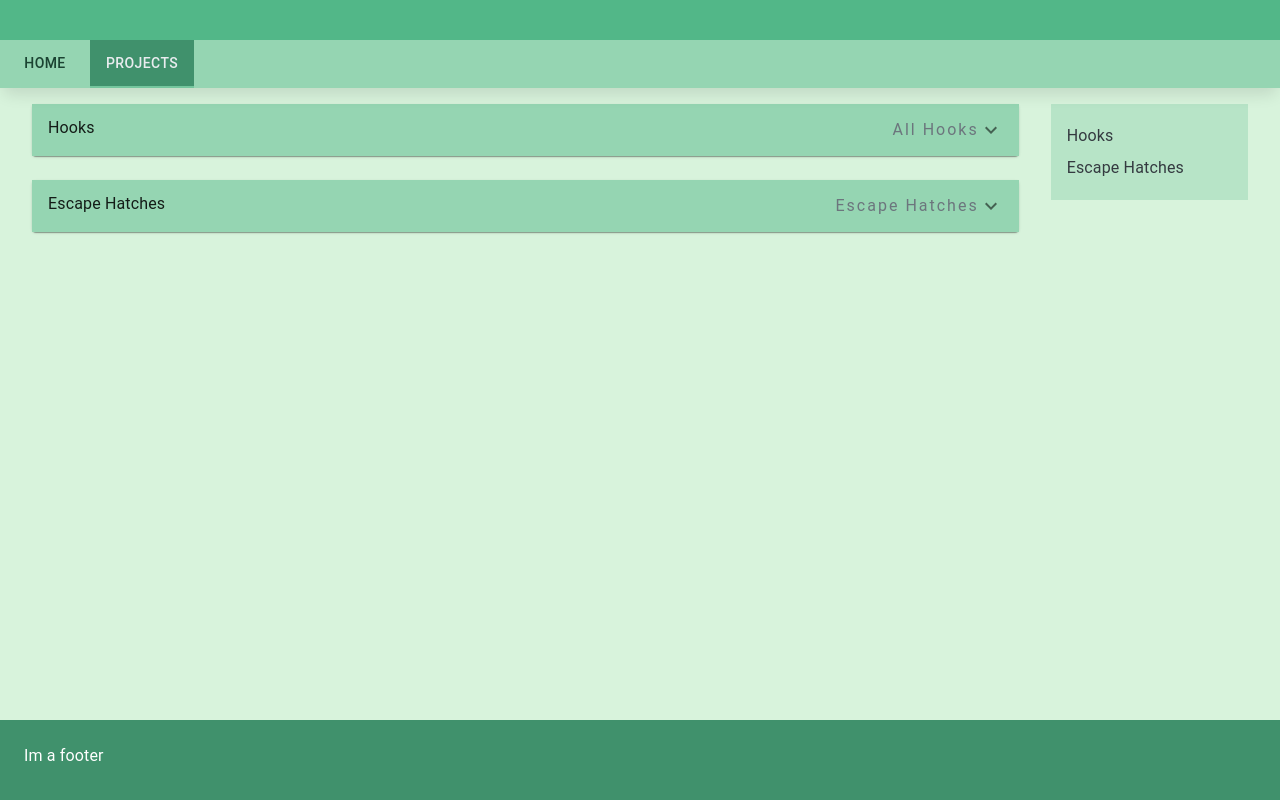
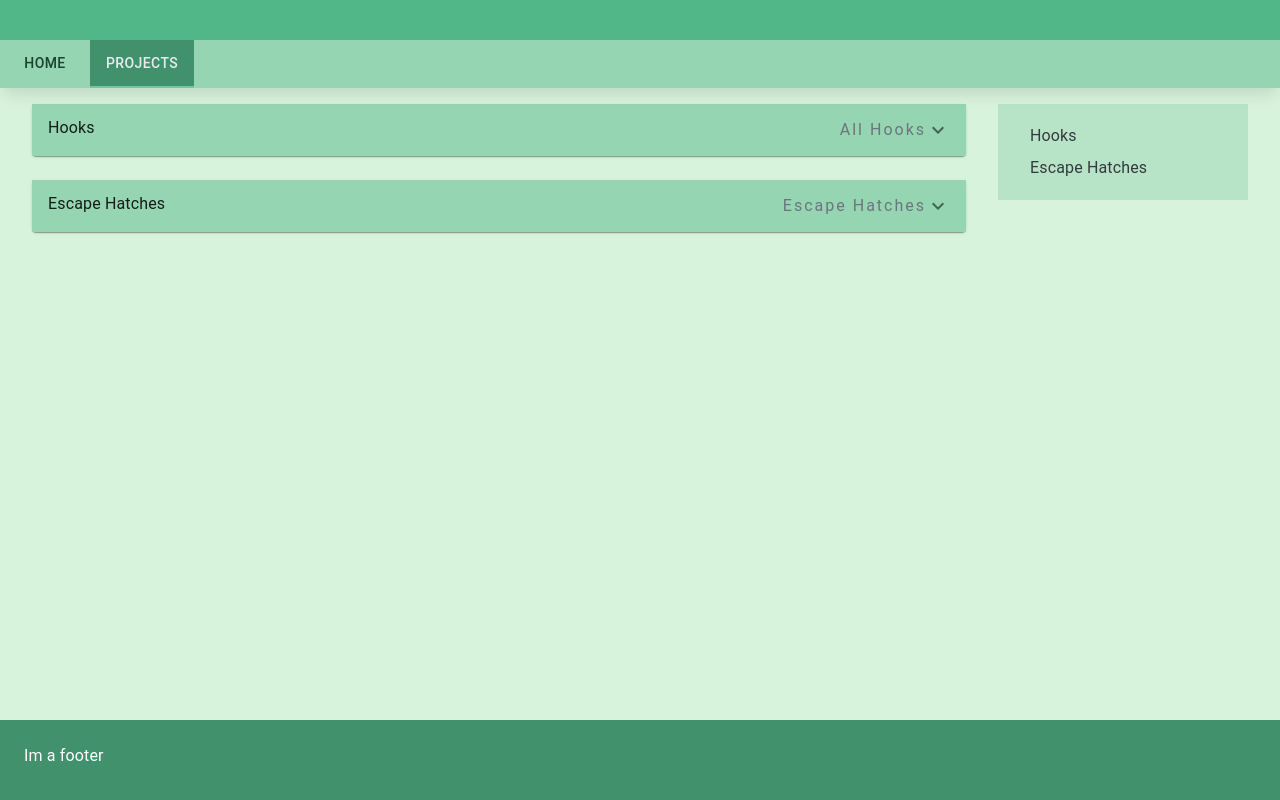
Before and after one commit to raymanu404/infinity_portfolio, a React (Vite) app: page /projects/knowledge_hub in a window 1280 px wide. Built offline with nearby package versions, Linux system fonts and the light colour scheme; a web font is replaced by a local one.

Commit message:
feat: Add KnowledgeHub page with main content and side navigation components.

```diff
--- a/src/pages/Projects/KnowledgeHub/MainContent.tsx
+++ b/src/pages/Projects/KnowledgeHub/MainContent.tsx
@@ -4,7 +4,7 @@ import SectionContentList from './SectionContentList';
 
 const MainContent: React.FC = () => {
   return (
-    <Box sx={{ flexBasis: '100%' }}>
+    <Box sx={{ flex: 1, minWidth: 0 }}>
       <SectionContentList />
     </Box>
   );
--- a/src/pages/Projects/KnowledgeHub/SideNavigation.tsx
+++ b/src/pages/Projects/KnowledgeHub/SideNavigation.tsx
@@ -19,11 +19,21 @@ const SideNavigation: React.FC = () => {
         backgroundColor: theme.custom.specialPalette?.variant[200],
         flexGrow: 0,
         alignSelf: 'baseline',
-        position: 'sticky',
+        position: { xs: 'static', sm: 'sticky' },
         top: `calc(40px + ${theme.spacing(4)})`,
-        flexBasis: '20%',
-        padding: `${theme.spacing(2)} 0`,
+        flexBasis: { xs: '100%', sm: '250px' },
+        width: { xs: '100%', sm: 'auto' },
+        boxSizing: 'border-box',
+        padding: `${theme.spacing(2)}`,
         margin: 0,
+        display: 'flex',
+        flexDirection: { xs: 'row', sm: 'column' },
+        overflowX: 'auto',
+        gap: { xs: theme.spacing(2), sm: 0 },
+        // Hide scrollbar on mobile
+        '&::-webkit-scrollbar': { display: 'none' },
+        msOverflowStyle: 'none',
+        scrollbarWidth: 'none',
       }}
     >
       {LEARNING_SECTIONS.map(({ elementId, title }) => (
@@ -35,7 +45,9 @@ const SideNavigation: React.FC = () => {
         >
           <Typography
             sx={{
-              padding: `${theme.spacing(0.5)} ${theme.spacing(2)}`,
+              padding: { xs: `${theme.spacing(1)} ${theme.spacing(2)}`, sm: `${theme.spacing(0.5)} ${theme.spacing(2)}` },
+              whiteSpace: 'nowrap',
+              borderRadius: { xs: '16px', sm: 0 },
               ...isActiveLinkSx(elementId),
             }}
           >
--- a/src/pages/Projects/KnowledgeHub/index.tsx
+++ b/src/pages/Projects/KnowledgeHub/index.tsx
@@ -15,7 +15,6 @@ const KnowledgeHub: React.FC = () => {
       <Stack
         sx={{
           display: 'flex',
-          flexDirection: 'row',
           width: '100%',
           gap: `${theme.spacing(4)}`,
           margin: 0,
```
